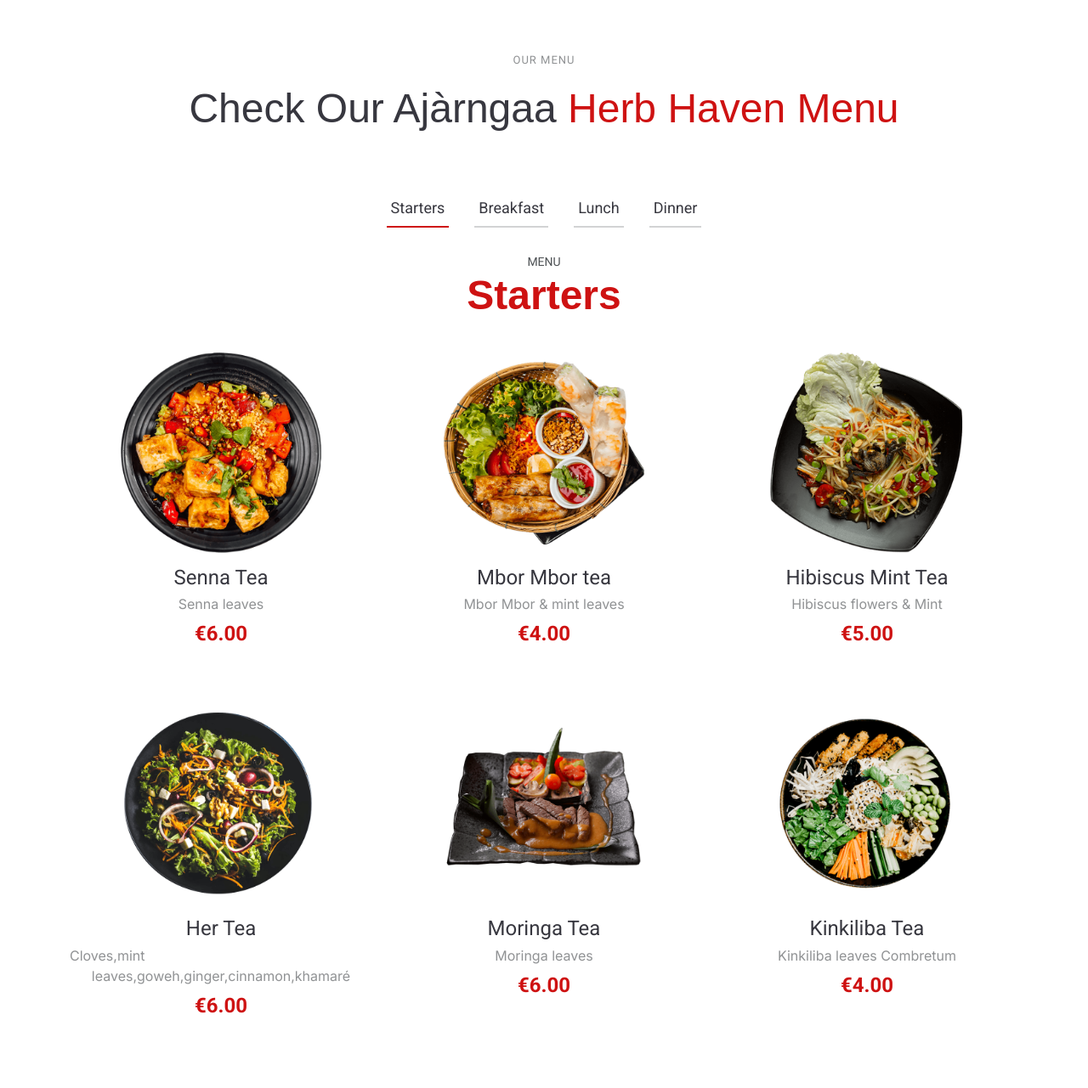
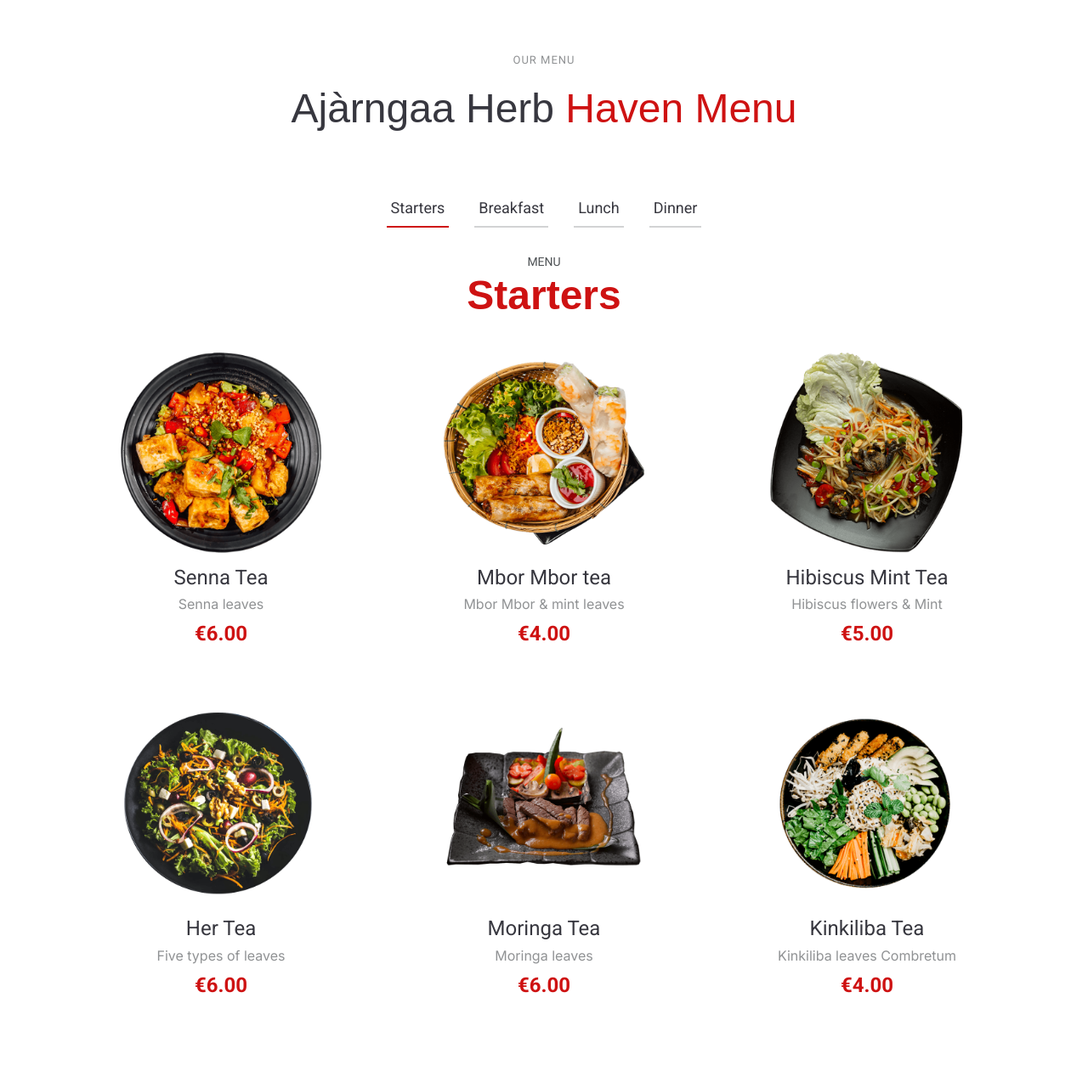
Before and after one commit to tupynambas/Aherbhaven.github.io, a plain HTML site: page index.html in a window 1280 px wide. Shown: the part 2499-3780 px from the top of the page at 85% size. Drawn offline with Linux system fonts and the light colour scheme.

Commit message:
Update index.html

```diff
--- a/index.html
+++ b/index.html
@@ -238,7 +238,7 @@
       <!-- Section Title -->
       <div class="container section-title" data-aos="fade-up">
         <h2>Our Menu</h2>
-        <p><span>Check Our Ajàrngaa</span> <span class="description-title">Herb Haven Menu</span></p>
+        <p><span>Ajàrngaa Herb</span> <span class="description-title">Haven Menu</span></p>
       </div><!-- End Section Title -->
 
       <div class="container">
@@ -319,7 +319,7 @@
                 <a href="assets/img/menu/menu-item-4.png" class="glightbox"><img src="assets/img/menu/menu-item-4.png" class="menu-img img-fluid" alt=""></a>
                 <h4>Her Tea</h4>
                 <p class="ingredients">
-                  Cloves,mint leaves,goweh,ginger,cinnamon,khamaré
+                  Five types of leaves
                 </p>
                 <p class="price">
                   €6.00
@@ -397,7 +397,7 @@
                 <a href="assets/img/menu/menu-item-4.png" class="glightbox"><img src="assets/img/menu/menu-item-4.png" class="menu-img img-fluid" alt=""></a>
                 <h4>Her Tea</h4>
                 <p class="ingredients">
-                  Cloves,mint leaves,goweh,ginger,cinnamon,khamaré
+                  Five types of leaves
                 </p>
                 <p class="price">
                   €6.00
@@ -475,7 +475,7 @@
                 <a href="assets/img/menu/menu-item-4.png" class="glightbox"><img src="assets/img/menu/menu-item-4.png" class="menu-img img-fluid" alt=""></a>
                 <h4>Her Tea</h4>
                 <p class="ingredients">
-                  Cloves,mint leaves,goweh,ginger,cinnamon,khamaré
+                  Five types of leaves
                 </p>
                 <p class="price">
                   €6.00
@@ -553,7 +553,7 @@
                 <a href="assets/img/menu/menu-item-4.png" class="glightbox"><img src="assets/img/menu/menu-item-4.png" class="menu-img img-fluid" alt=""></a>
                 <h4>Her Tea</h4>
                 <p class="ingredients">
-                  Cloves,mint leaves,goweh,ginger,cinnamon,khamaré
+                  Five types of leaves
                 </p>
                 <p class="price">
                   €6.00
```
